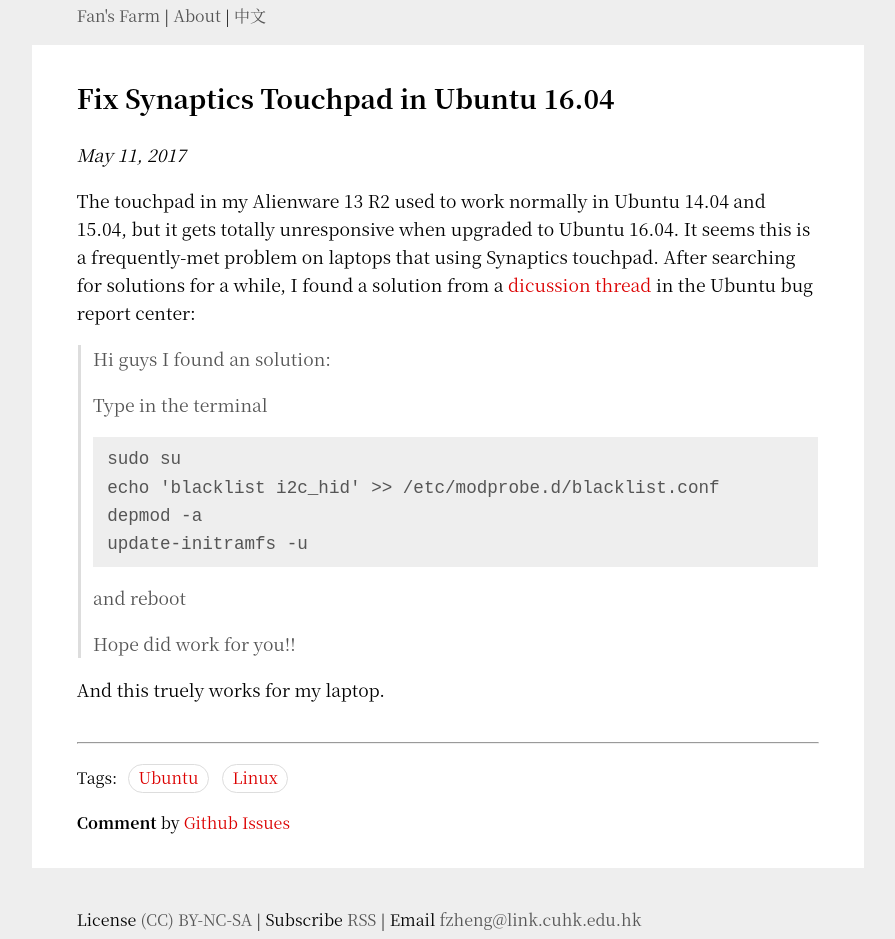
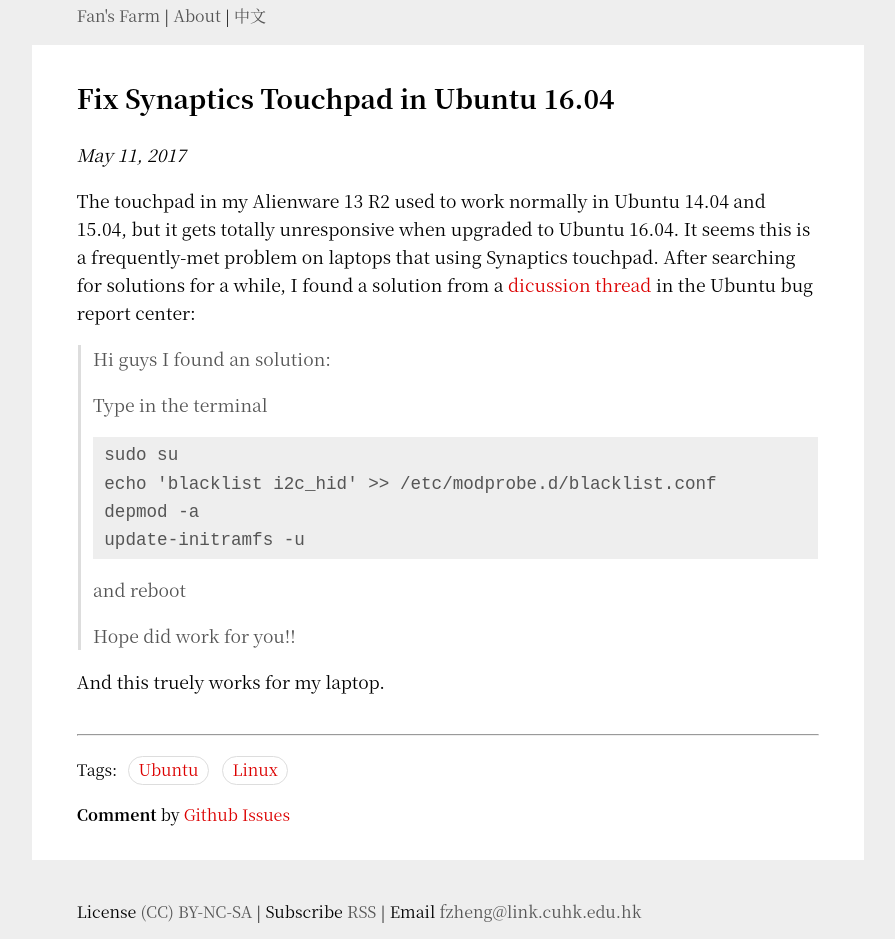
Before and after one commit to junwangcas/izhengfan.github.io, a Jekyll site: the page built from _posts/2017-05-11-fix-touchpad-ubuntu-1604.md, in a window 1280 px wide. Shown: the whole page, without its empty margins (192-1087 px from the left). Built offline with Jekyll 4.4.1, drawn with Linux system fonts in a browser that asks for light colours.

Commit message:
adjust pre padding

```diff
--- a/css/index.css
+++ b/css/index.css
@@ -94,7 +94,7 @@ blockquote {
   color: #555;
 }
 pre{
-  padding: 0.5em 0.8em;
+  padding: 0.3rem 0.7rem;
   overflow: auto;
 }
 img{
```
